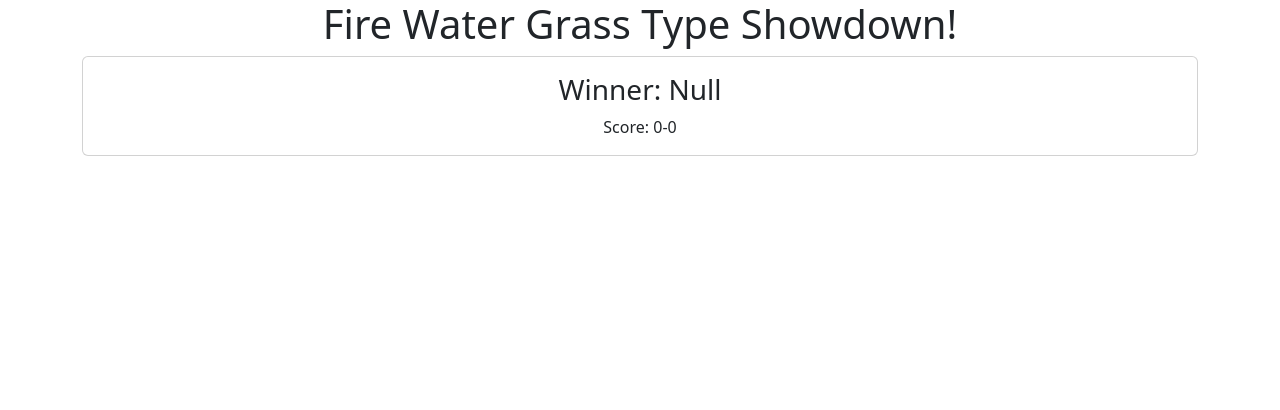
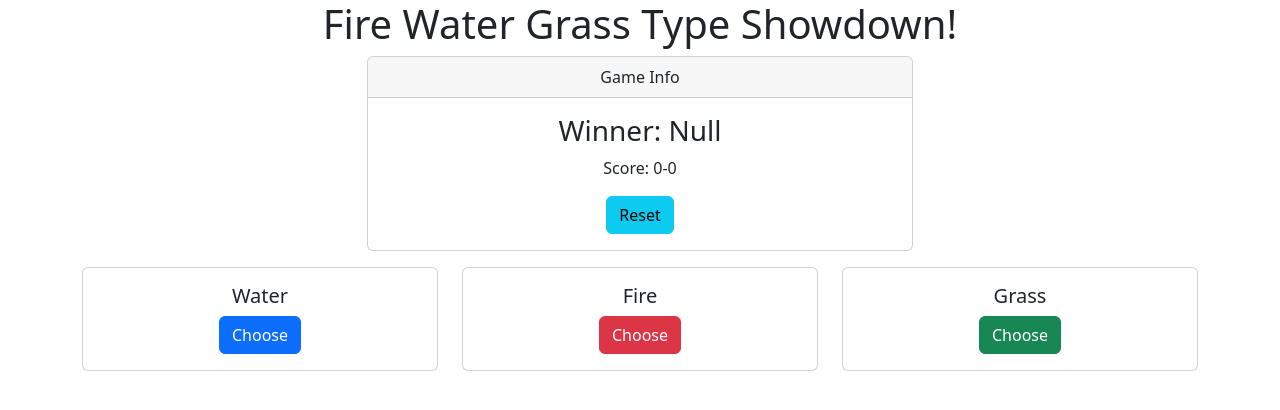
Before and after one commit to seraficaj/FireWaterGrass, a plain HTML site: page index.html in a window 1280 px wide. Drawn offline with nearby package versions, Linux system fonts and the light colour scheme.

Commit message:
make game buttons html

```diff
--- a/css/main.css
+++ b/css/main.css
@@ -1,3 +1,7 @@
 h1 {
     text-align: center;
 }
+
+.choice {
+    text-align: center;
+}
--- a/index.html
+++ b/index.html
@@ -23,11 +23,39 @@
     <div class="container">
         <main class="row">
             <h1>Fire Water Grass Type Showdown!</h1>
-            <div class="col-12">
+            <div class="col-md-6 offset-md-3 mb-3">
                 <div class="card text-center">
+                    <div class="card-header">
+                        Game Info
+                    </div>
                     <div class="card-body">
                         <h3>Winner: <span id="winner">Null</span></h5>
                             <p class="card-text">Score: <span id="p1Score">0</span>-<span id="p2Score">0</span></p>
+                            <button href="#" class="btn btn-info">Reset</button>
+                    </div>
+                </div>
+            </div>
+            <div class="col-md-4 col-sm-12">
+                <div class="card choice">
+                    <div class="card-body">
+                        <h5 class="card-title">Water</h5>
+                        <a href="#" class="btn btn-primary">Choose</a>
+                    </div>
+                </div>
+            </div>
+            <div class="col-md-4 col-sm-12">
+                <div class="card choice">
+                    <div class="card-body">
+                        <h5 class="card-title">Fire</h5>
+                        <a href="#" class="btn btn-danger">Choose</a>
+                    </div>
+                </div>
+            </div>
+            <div class="col-md-4 col-sm-12">
+                <div class="card choice">
+                    <div class="card-body">
+                        <h5 class="card-title">Grass</h5>
+                        <a href="#" class="btn btn-success">Choose</a>
                     </div>
                 </div>
             </div>
```
